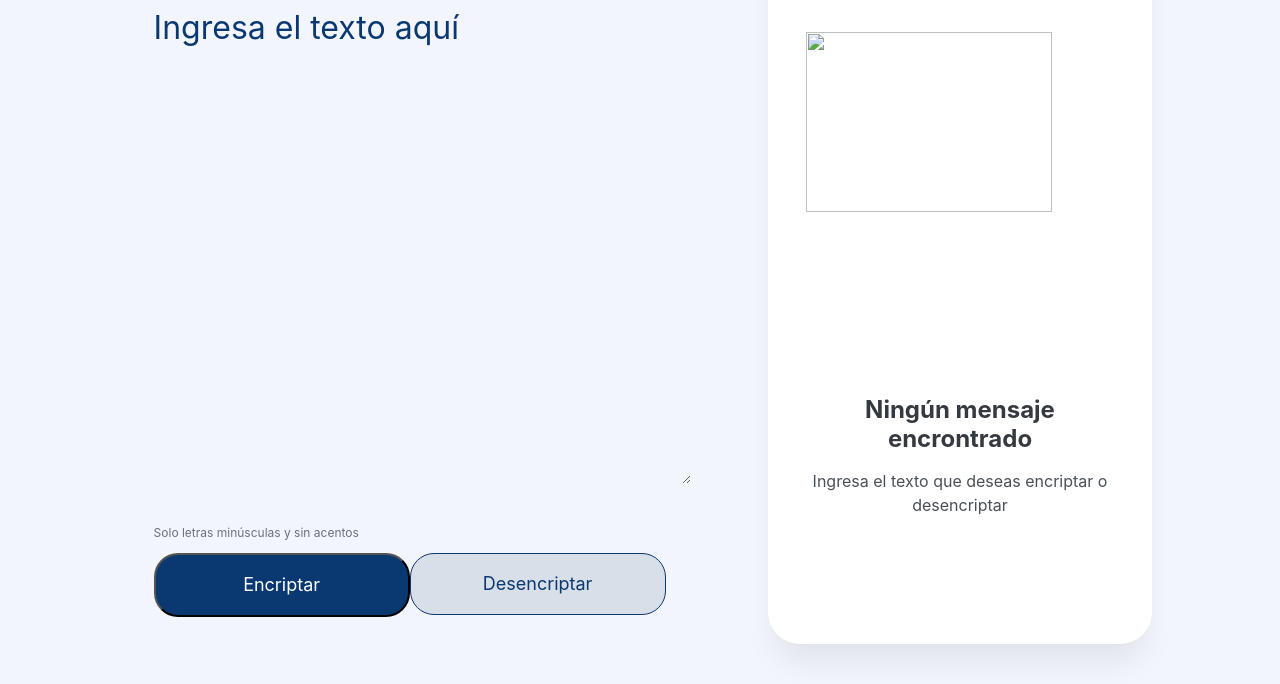
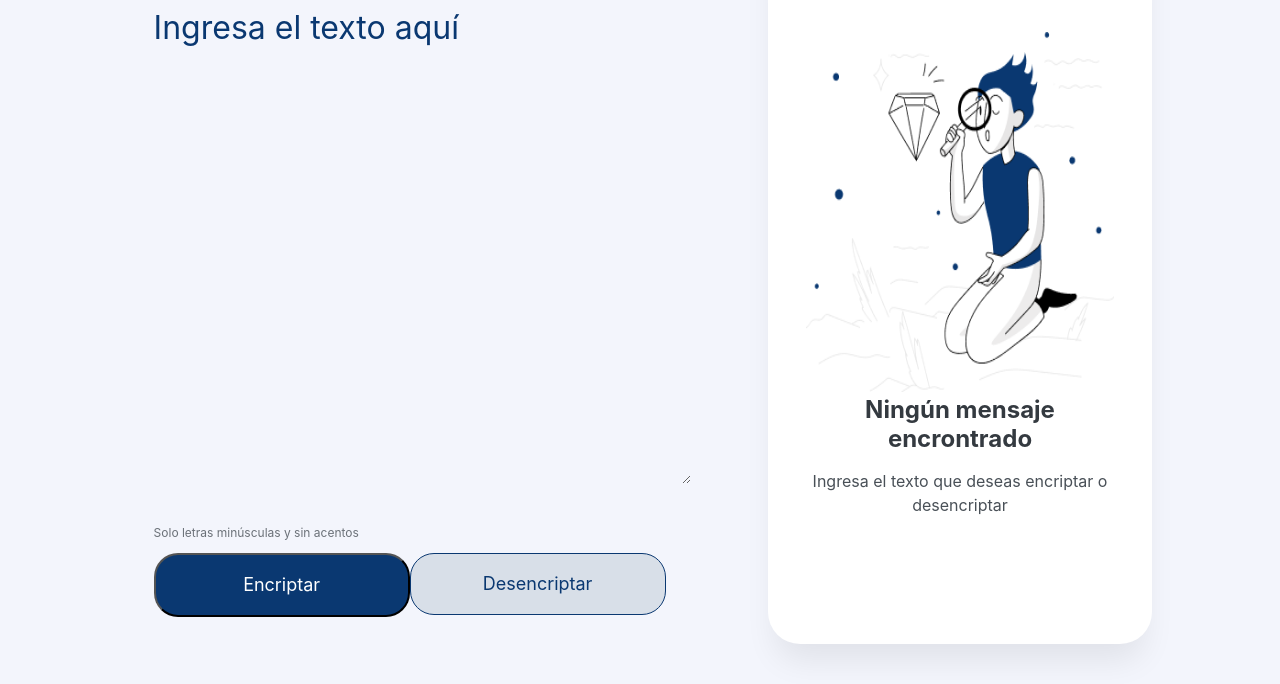
Before and after one commit to rositaa-as/Encriptador_de_texto, a plain HTML site: page index.html in a window 1280 px wide. Shown: the part 116-800 px from the top of the page. Drawn offline with Linux system fonts and the light colour scheme; the site is published under a folder, as on GitHub Pages, so addresses that start at the root find nothing.

Commit message:
Update index.html

```diff
--- a/index.html
+++ b/index.html
@@ -33,7 +33,7 @@
         <input  type="button" class="btn-desencriptar" value="Desencriptar" onclick="desencriptar()"/>
     </div>
     <div class="encriptado">
-        <img src="/img/Muñeco.png" alt="" id="muñeco">
+        <img src="img/Muñeco.png" alt="" id="muñeco">
         <div class="mensaje-encriptado " id="mensaje-encriptado">
             <h2 id="titulo-mensaje">Ningún mensaje encrontrado</h2>
             <p id="parrafo">Ingresa el texto que deseas encriptar o desencriptar</p>
```
